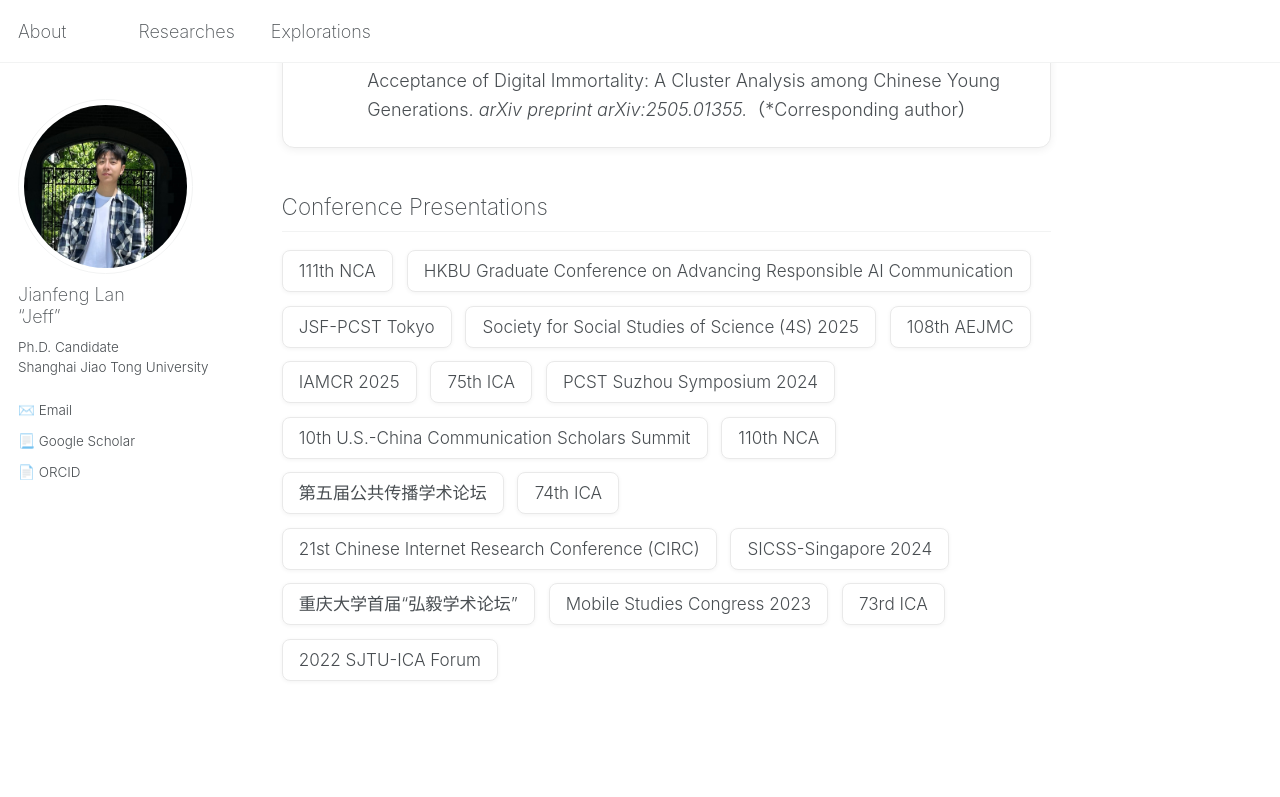
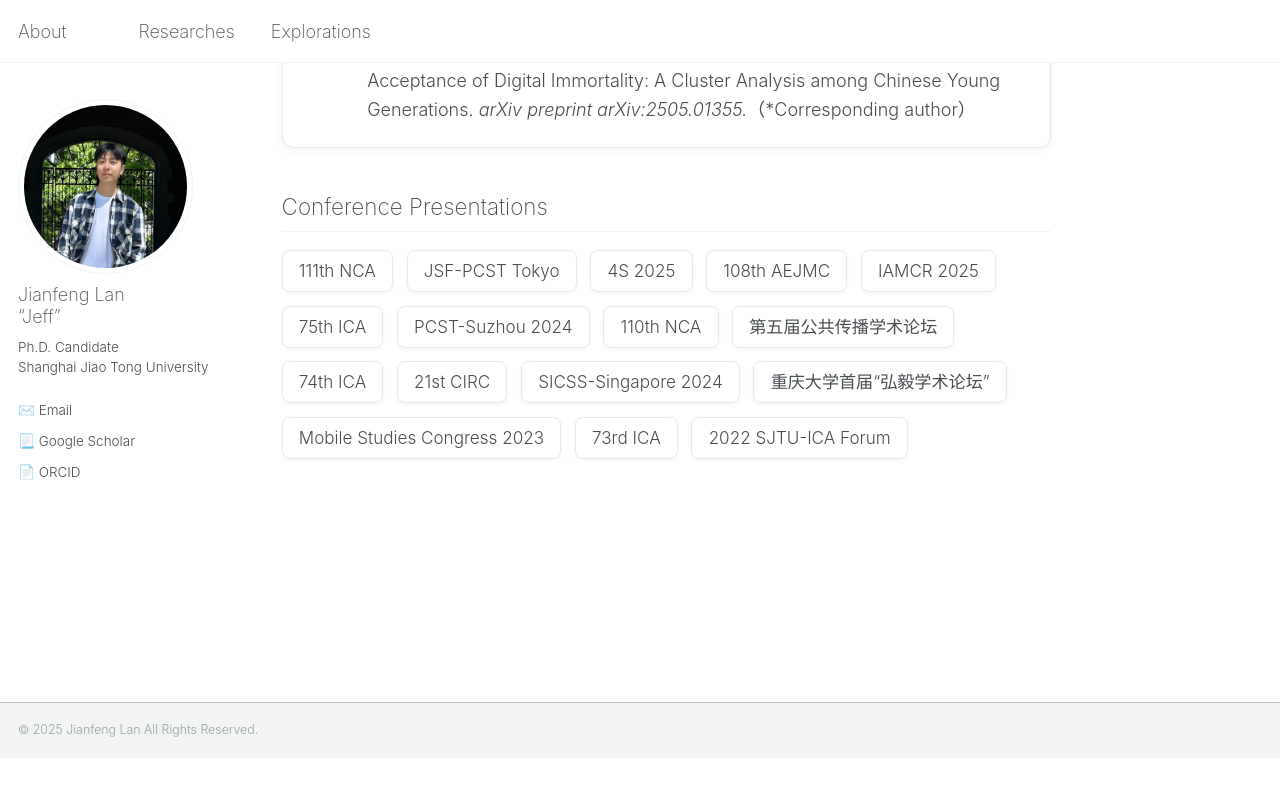
Before and after one commit to jianfenglan/jianfenglan.github.io, a Jekyll site: the page built from researches.md, in a window 1280 px wide and 900 px high, scrolled down 833 px. Shown: the top 797 px of the window. Built offline with Jekyll 4.4.1, drawn with Linux system fonts in a browser that asks for light colours; after the commit the page ends 1590 px from its top, so only the background shows below that.

Commit message:
Update researches.md

```diff
--- a/researches.md
+++ b/researches.md
@@ -177,18 +177,16 @@ h2 {
 <h2>Conference Presentations</h2>
 <div class="conference-grid">
     <div class="conference-card">111th NCA</div>
-    <div class="conference-card">HKBU Graduate Conference on Advancing Responsible AI Communication</div>
     <div class="conference-card">JSF-PCST Tokyo</div>
-    <div class="conference-card">Society for Social Studies of Science (4S) 2025</div>
+    <div class="conference-card">4S 2025</div>
     <div class="conference-card">108th AEJMC</div>
     <div class="conference-card">IAMCR 2025</div>
     <div class="conference-card">75th ICA</div>
-    <div class="conference-card">PCST Suzhou Symposium 2024</div>
-    <div class="conference-card">10th U.S.-China Communication Scholars Summit</div>
+    <div class="conference-card">PCST-Suzhou 2024</div>
     <div class="conference-card">110th NCA</div>
     <div class="conference-card">第五届公共传播学术论坛</div>
     <div class="conference-card">74th ICA</div>
-    <div class="conference-card">21st Chinese Internet Research Conference (CIRC)</div>
+    <div class="conference-card">21st CIRC</div>
     <div class="conference-card">SICSS-Singapore 2024</div>
     <div class="conference-card">重庆大学首届“弘毅学术论坛”</div>
     <div class="conference-card">Mobile Studies Congress 2023</div>
```
